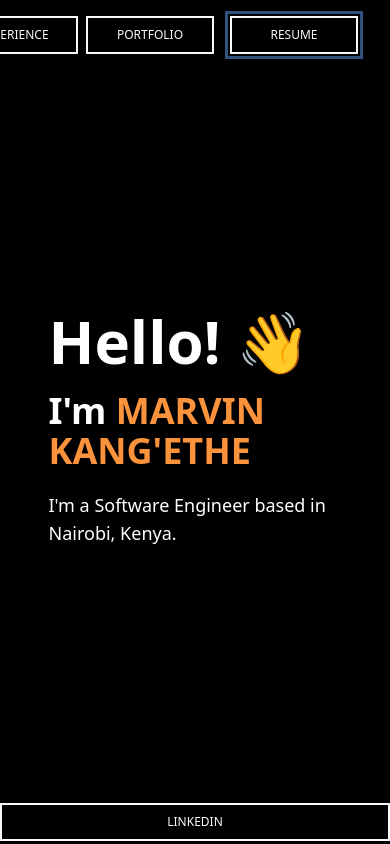
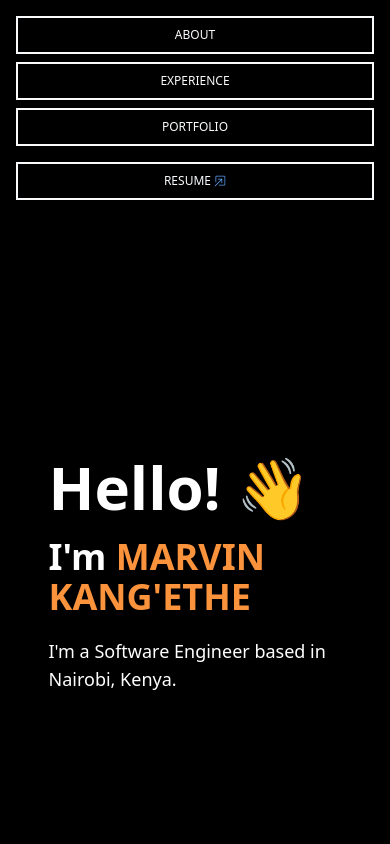
Before and after one commit to kang-marvin/portfolio, a React (Create React App) app: page / in a window 390 px wide. Shown: the top 844 px of the page. Built offline with nearby package versions, Linux system fonts and the light colour scheme.

Commit message:
Responsive header

```diff
--- a/src/App.js
+++ b/src/App.js
@@ -6,9 +6,9 @@ import { Introduction, Experience, Portfolio } from "./components";
 import "./index.css";
 
 const Pages = {
+  about: <Introduction />,
+  experience: <Experience />,
   portfolio: <Portfolio />,
-  experience: <Experience />,
-  about: <Introduction />,
 };
 
 const App = () => {
--- a/src/data/index.js
+++ b/src/data/index.js
@@ -1,5 +1,3 @@
-import { linkClasses } from "../styles";
-
 const IntroductionData = {
   full_name: "Marvin Kang'ethe",
   description: "I'm a Software Engineer based in Nairobi, Kenya."
@@ -149,7 +147,6 @@ const HeaderData = {
     {
       name: "Resume",
       link: "https://github.com/kang-marvin/resume/blob/master/Marvin%20Kang'ethe%20Resume.pdf",
-      className: `outline ${linkClasses.a}`,
     },
   ]
 }
--- a/src/ui/Header.js
+++ b/src/ui/Header.js
@@ -1,10 +1,10 @@
 import React from 'react';
 
 import { HeaderData } from '../data';
-import { linkClasses } from '../styles';
+import { linkClasses, colorClasses } from '../styles';
 
 const LinkWrapper = (props) => {
-  const { name, link, className } = props;
+  const { name, link } = props;
 
   return (
     <a
@@ -15,9 +15,10 @@ const LinkWrapper = (props) => {
     >
       <button
         type="button"
-        className={`${linkClasses.button} ${className}`}
+        className={`${linkClasses.button}`}
       >
-        {name}
+        {name}{" "}
+        <i class={`bi bi-box-arrow-in-up-right ${colorClasses.linkColor}`}></i>
       </button>
     </a>
   )
@@ -27,19 +28,7 @@ const Header = (props) => {
   const { pagesTitle, setPage } = props;
 
   return (
-    <div className="flex flex-row-reverse py-4 px-8 space-x-2">
-      {HeaderData.links.map((media) => {
-        return (
-          <LinkWrapper
-            name={media.name}
-            link={media.link}
-            className={media.className}
-          />
-        )
-      })}
-
-      <span className='px-1'></span>
-
+    <div className="flex sm:flex-row flex-col gap-2 sm:float-right py-4 px-4">
       {pagesTitle.map((title) => {
         return (
           <button
@@ -51,6 +40,18 @@ const Header = (props) => {
           </button>
         )
       })}
+
+      <span className='px-1'></span>
+
+      {HeaderData.links.map((media) => {
+        return (
+          <LinkWrapper
+            name={media.name}
+            link={media.link}
+          />
+        )
+      })}
+
     </div>
   );
 };
```
